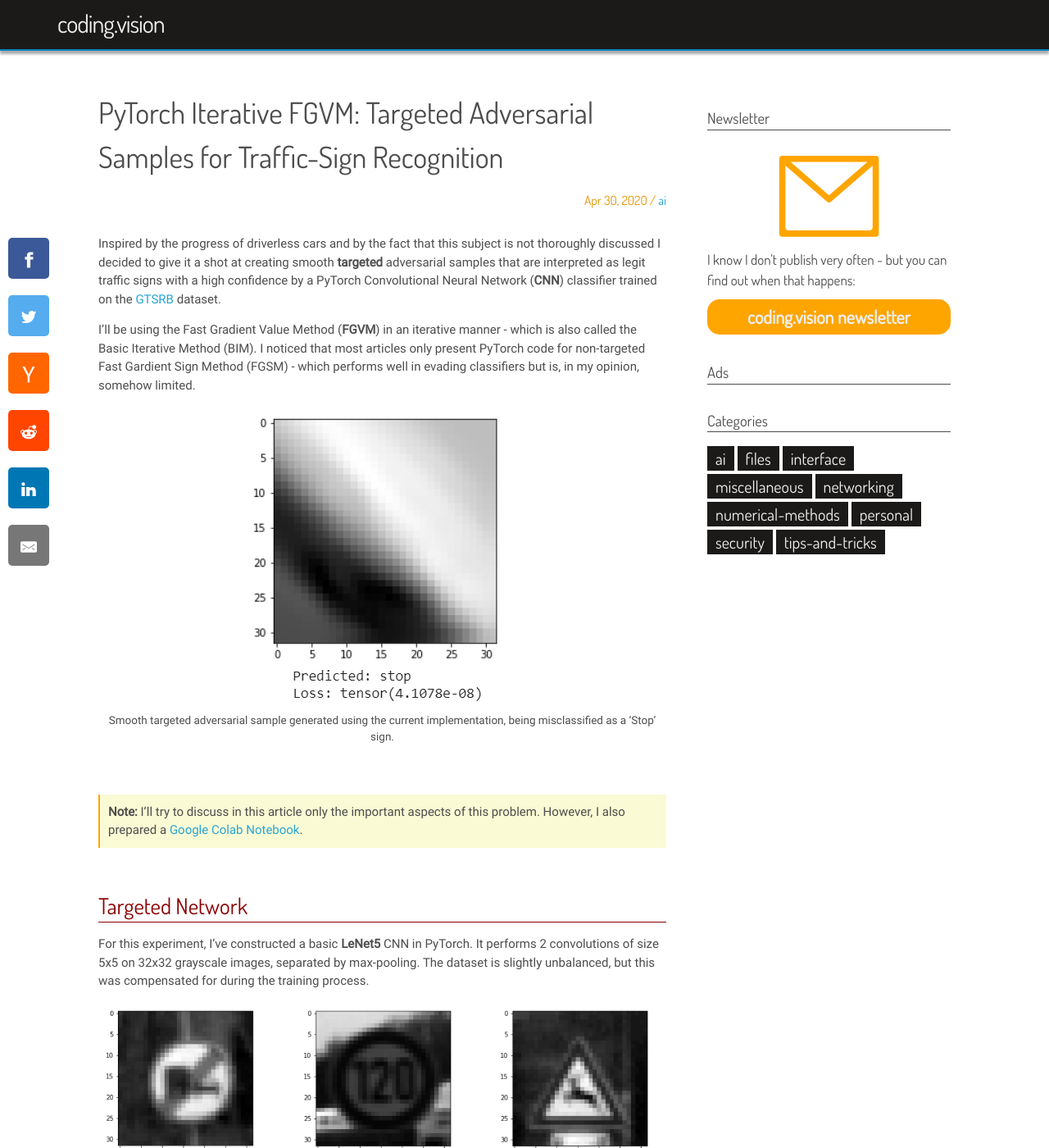
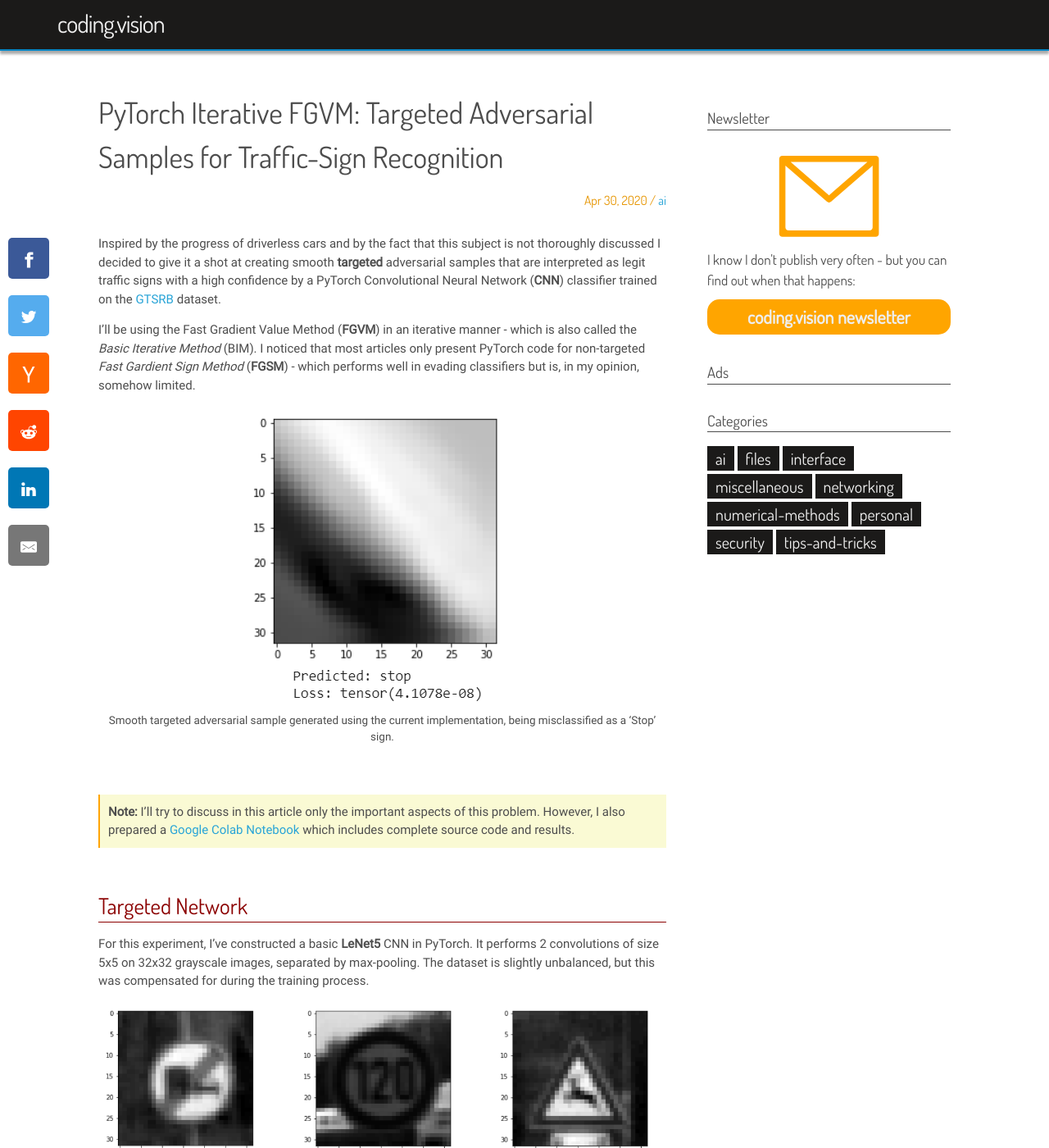
Before and after one commit to Apex95/apex95.github.io, a Jekyll site: the page built from _posts/2020-05-01-iterative-fgvm-targeted-adversarial-samples-traffic-sign-recognition.markdown, in a window 1280 px wide and 1400 px high. Shown: the whole window at 82% size. Built offline with Jekyll 4.4.1, drawn with Linux system fonts in a browser that asks for light colours; some web fonts are replaced; formulas are drawn with MathJax 3; comment, search, counter and statistics services are not loaded; some of the changed text lies outside the part shown.

Commit message:
Added: noisy image; Changed: wording

```diff
--- a/_posts/2020-05-01-iterative-fgvm-targeted-adversarial-samples-traffic-sign-recognition.markdown
+++ b/_posts/2020-05-01-iterative-fgvm-targeted-adversarial-samples-traffic-sign-recognition.markdown
@@ -8,13 +8,13 @@
 
 Inspired by the progress of driverless cars and by the fact that this subject is not thoroughly discussed I decided to give it a shot at creating smooth **targeted** adversarial samples that are interpreted as legit traffic signs with a high confidence by a PyTorch Convolutional Neural Network (**CNN**) classifier trained on the [GTSRB](http://benchmark.ini.rub.de/?section=gtsrb&subsection=dataset){:rel="nofollow"} dataset.
 
-I'll be using the Fast Gradient Value Method (**FGVM**) in an iterative manner - which is also called the Basic Iterative Method (BIM). I noticed that most articles only present PyTorch code for non-targeted Fast Gardient Sign Method (FGSM) - which performs well in evading classifiers but is, in my opinion, somehow limited.
+I'll be using the Fast Gradient Value Method (**FGVM**) in an iterative manner - which is also called the *Basic Iterative Method* (BIM). I noticed that most articles only present PyTorch code for non-targeted *Fast Gardient Sign Method* (**FGSM**) - which performs well in evading classifiers but is, in my opinion, somehow limited.
 
 {% include image.html url="/imgs/posts/pytorch-iterative-fgvm-targeted-adversarial-samples-traffic-sign-recognition/fgvm-gtsrb-adversarial-sample.png" description="Smooth targeted adversarial sample generated using the current implementation, being misclassified as a 'Stop' sign." %}
 
 
 
-##### I'll try to discuss in this article only the important aspects of this problem. However, I also prepared a [Google Colab Notebook](https://colab.research.google.com/drive/1CndPD5ZsW022qO1xgEAWbmcXJwkJKBAX){:rel="nofollow"}.
+##### I'll try to discuss in this article only the important aspects of this problem. However, I also prepared a [Google Colab Notebook](https://colab.research.google.com/drive/1CndPD5ZsW022qO1xgEAWbmcXJwkJKBAX){:rel="nofollow"} which includes complete source code and results.
 
 ## Targeted Network
 
@@ -144,6 +144,9 @@
 
 This loss function does well in generating adversarial images but the results have a **noisy** aspect (e.g., powerful contrasts between small groups of pixels) and might look suspicious. Since this noise can be easily removed using basic filtering, **smooth** images are wanted.
 
+{% include image.html url="/imgs/posts/pytorch-iterative-fgvm-targeted-adversarial-samples-traffic-sign-recognition/fgvm-noisy-sample.png" description="Using only the `CrossEntropyLoss()` will most likely generate noisy adversarial samples" %}
+
+
 Defining a smooth-image constraint can be done by minimizing the **Mean Squared Error** between **adjacent** pixels. Think of it as applying an edge-detection filter and attempting to minimize the overall result. However, this has an impact on the efficiency of the generated sample as it adds dependencies between pixels. To minimize the loss of freedom, only the adjacent pixels from the bottom-right side are taken into account.
 The following 3x3 **convolution** kernel is used to determine the color difference between a pixel and its 3 other neighbors:
 
```
Also changed, not shown: other parts of _posts/2020-05-01-iterative-fgvm-targeted-adversarial-samples-traffic-sign-recognition.markdown (+1 -1 lines), imgs/posts/pytorch-iterative-fgvm-targeted-adversarial-samples-traffic-sign-recognition/fgvm-noisy-sample.png (added).
